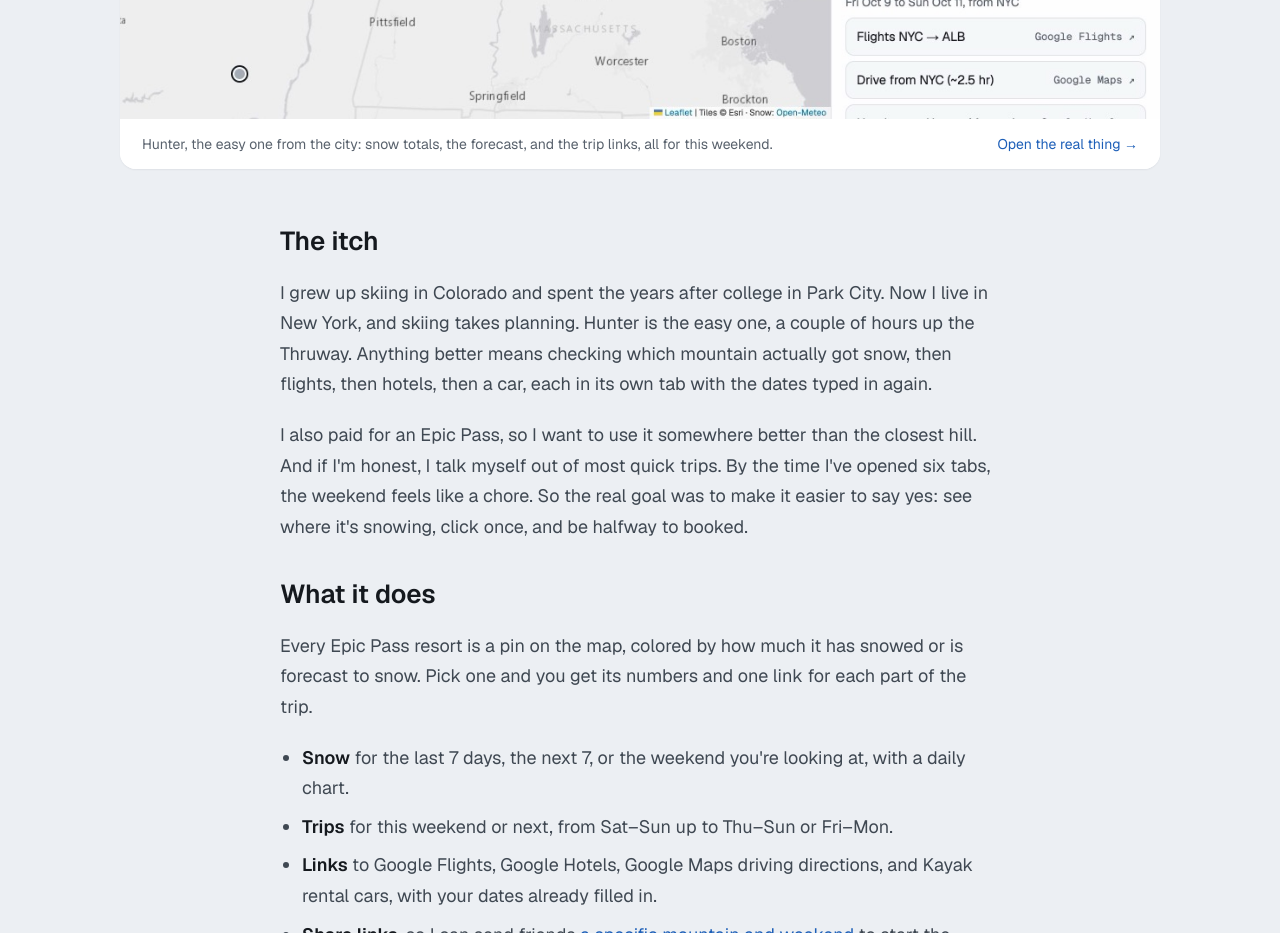
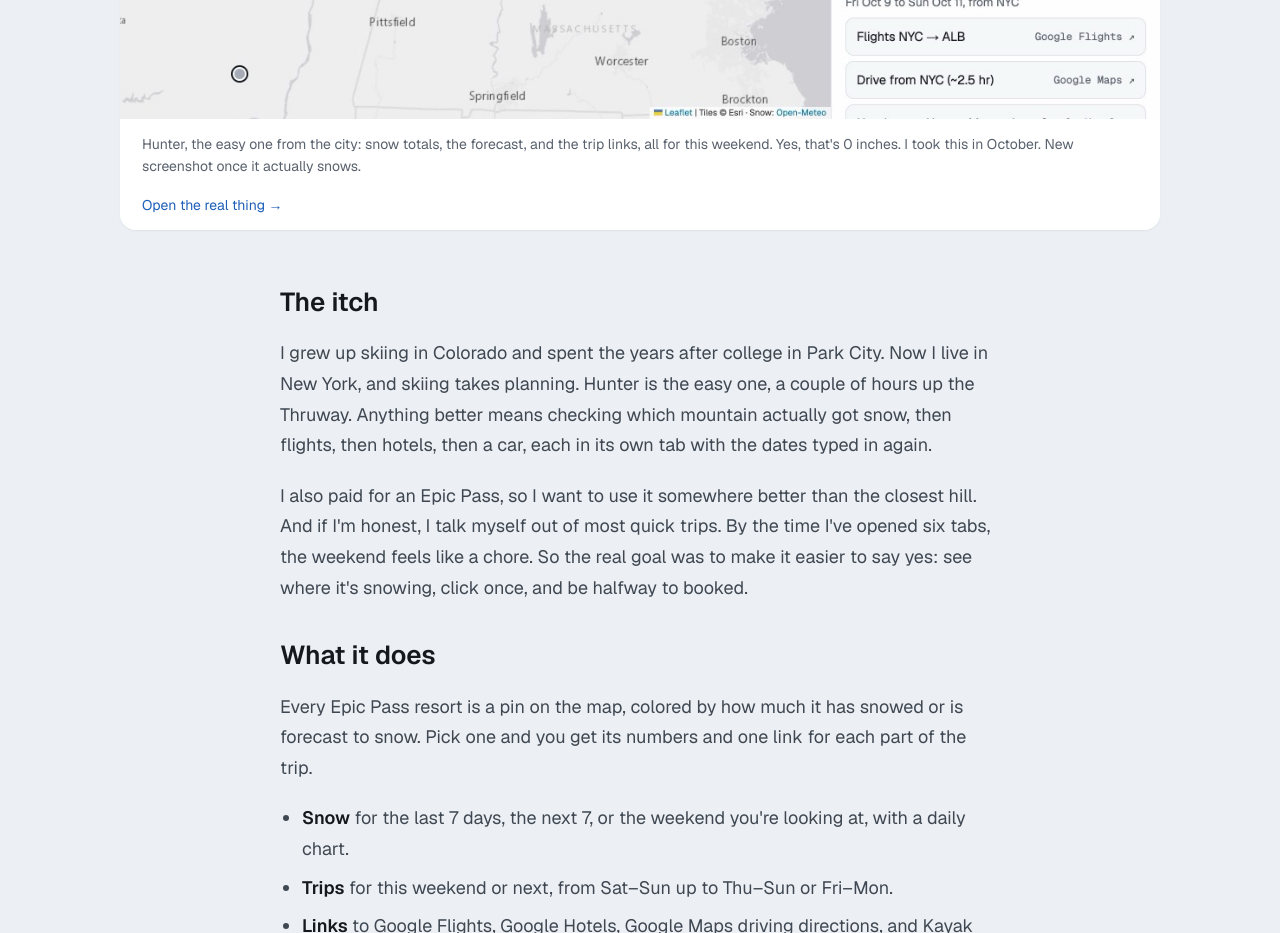
Before and after one commit to nshampoo/shampoe-website, a plain HTML site: page site/epicPlanning/index.html in a window 1280 px wide. Shown: the part 1040-1973 px from the top of the page. Drawn offline with nearby package versions, Linux system fonts and the light colour scheme.

Commit message:
Epic Weekend Planner: TODO to re-shoot the screenshot once it snows
Comments next to both uses of epic.jpg, and the story page caption admits the 0 inches.

```diff
--- a/site/epicPlanning/index.html
+++ b/site/epicPlanning/index.html
@@ -46,8 +46,9 @@
   </header>
 
   <figure class="card wide hero-shot" style="margin: 0">
+    <!-- TODO: re-shoot site/img/epic.jpg after the first real storm. It's from October, so every pin is gray and Hunter says 0 in. -->
     <img src="/img/epic.jpg" alt="Epic Weekend Planner zoomed on the Northeast, with Hunter Mountain's panel showing its snowfall and trip links from NYC" width="1200" height="760">
-    <figcaption><span>Hunter, the easy one from the city: snow totals, the forecast, and the trip links, all for this weekend.</span><a href="/epicPlanning/open/">Open the real thing →</a></figcaption>
+    <figcaption><span>Hunter, the easy one from the city: snow totals, the forecast, and the trip links, all for this weekend. Yes, that's 0 inches. I took this in October. New screenshot once it actually snows.</span><a href="/epicPlanning/open/">Open the real thing →</a></figcaption>
   </figure>
 
   <article class="narrow prose">
```
Also changed, not shown: site/index.html (+1 -0 lines).
